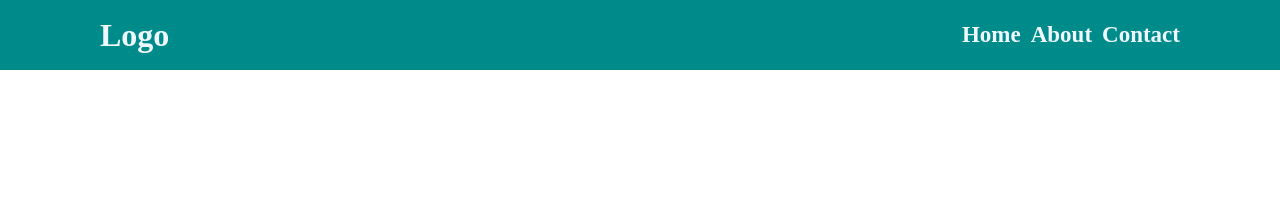
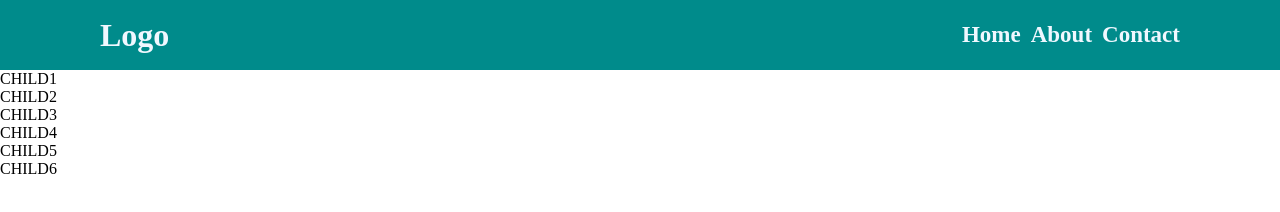
Before and after one commit to skp9094/learnGit, a plain HTML site: page index.html in a window 1280 px wide. Drawn offline with Linux system fonts and the light colour scheme.

Commit message:
add main section in index.html

```diff
--- a/index.html
+++ b/index.html
@@ -23,6 +23,18 @@
                 </ul>
             </header>
         <!-- *********************** End header section *********************** -->
+        <!-- *********************** Start main section *********************** -->
+            <main>
+                <div class="container">
+                    <div class="child">CHILD1</div>
+                    <div class="child">CHILD2</div>
+                    <div class="child">CHILD3</div>
+                    <div class="child">CHILD4</div>
+                    <div class="child">CHILD5</div>
+                    <div class="child">CHILD6</div>
+                </div>
+            </main>
+        <!-- *********************** End main section *********************** -->
 
     </body>
 </html>
```
